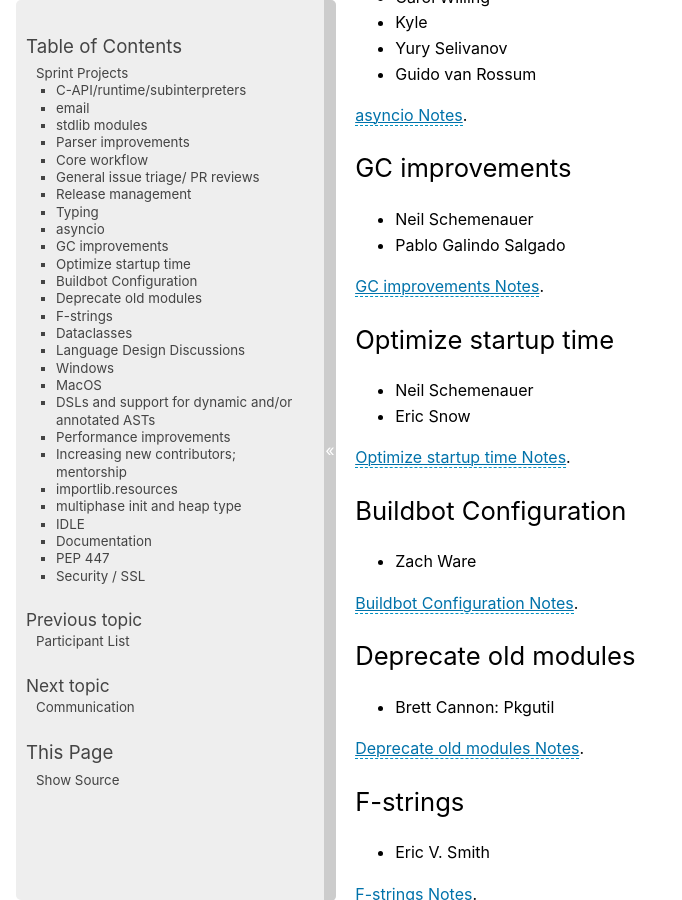
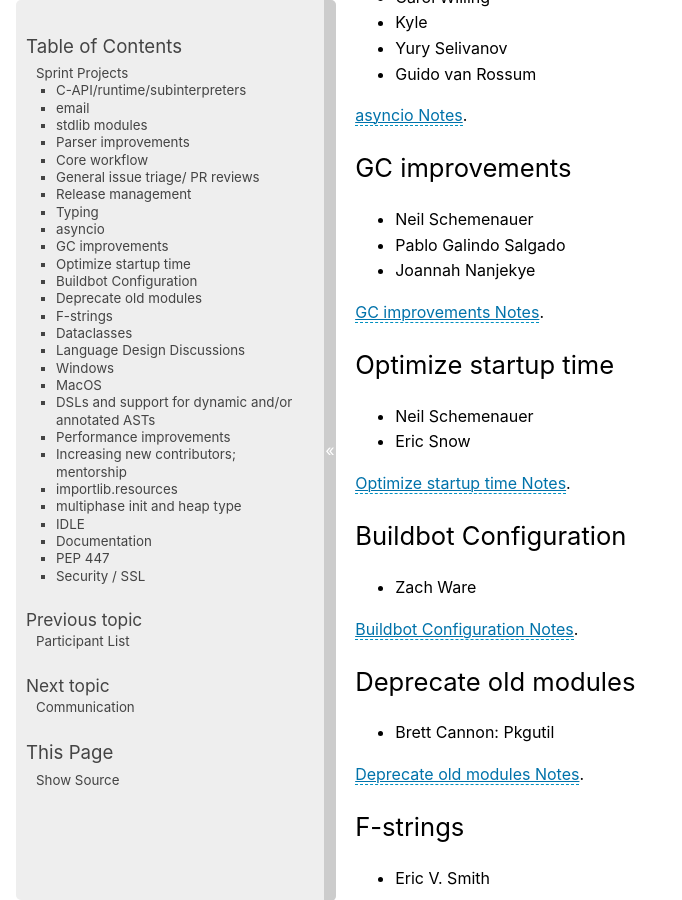
Before and after one commit to python/core-sprint, a Sphinx documentation site: the page built from docs/projects.rst, in a window 1280 px wide and 900 px high, scrolled down 2298 px. Shown: the whole window, without its empty margins (0-682 px from the left). Built offline with Sphinx 7.4.7, drawn with Linux system fonts in a browser that asks for light colours.

Commit message:
Add Joannah's sprint projects (#38)

```diff
--- a/docs/projects.rst
+++ b/docs/projects.rst
@@ -112,6 +112,7 @@
 
 - Neil Schemenauer
 - Pablo Galindo Salgado
+- Joannah Nanjekye
 
 `GC improvements Notes <https://docs.google.com/document/d/1grEfSjFxz7WqPHZHEC2O_UbvKWCU3t_SqvEFseEUa0U/edit?usp=sharing>`_.
 
@@ -200,6 +201,7 @@
 - Tal Einat
 - Guido van Rossum
 - Eric Snow
+- Joannah Nanjekye
 
 `Increasing new contributors; mentorship Notes <https://docs.google.com/document/d/1ewHbHiakBGv9UeTL18BD6krSpi_9mS7OqJwcuVXDamA/edit?usp=sharing>`_.
 
```
